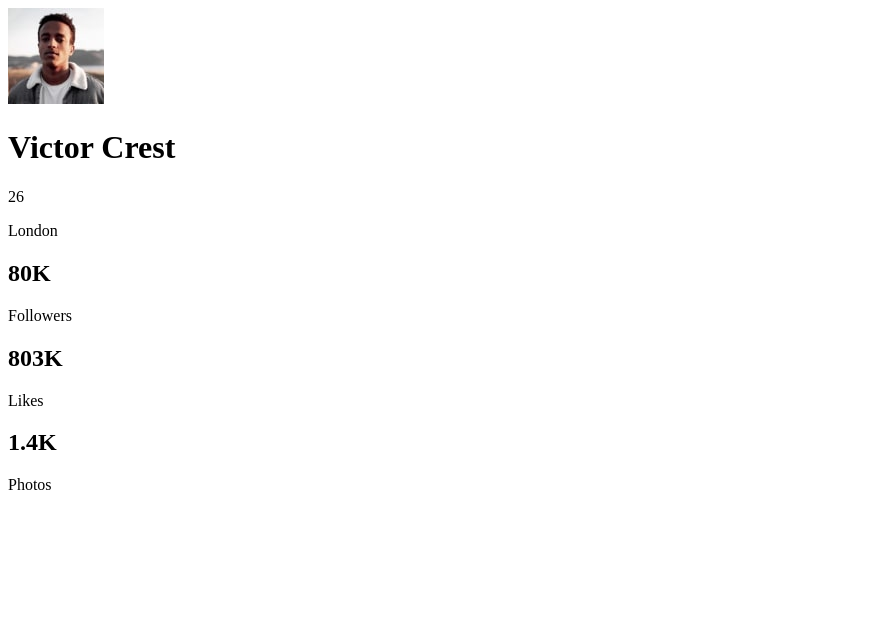
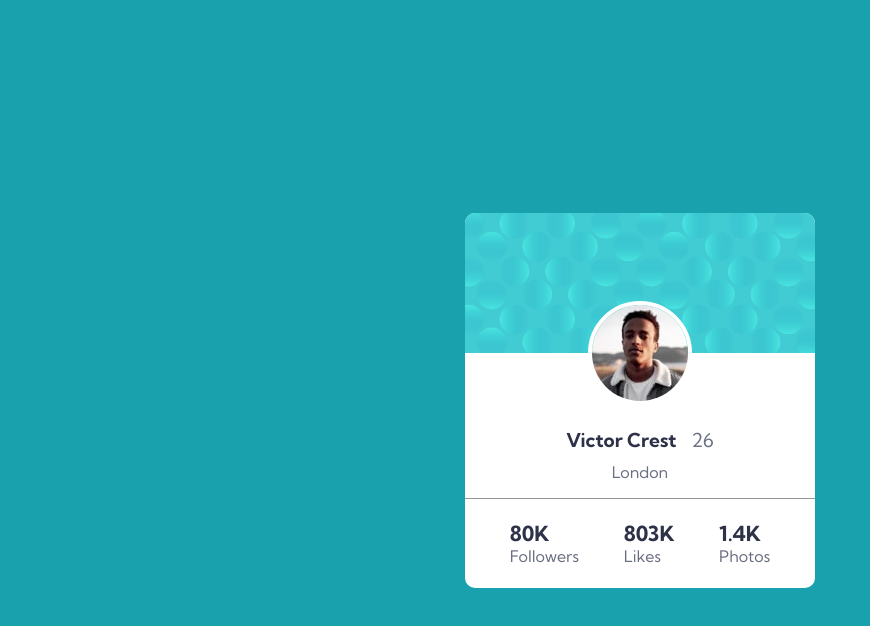
Before and after one commit to mohamedkhaled4053/Profile-card-component, a plain HTML site: page index.html in a window 1280 px wide. Shown: the whole page, without its empty margins (0-870 px from the left). Drawn offline with Linux system fonts and the light colour scheme.

Commit message:
add CSS code

```diff
--- a/css/style.css
+++ b/css/style.css
@@ -0,0 +1,86 @@
+*{
+    margin: 0;
+    padding: 0;
+    box-sizing: border-box;
+}
+
+body{
+    display: flex;
+    height: 100vh;
+    background-color: hsl(185, 75%, 39%);
+    font-family: 'kumbh sans';
+}
+
+h1,h2{
+    color: hsl(229, 23%, 23%);
+}
+
+p,span{
+    color: hsl(227, 10%, 46%)
+}
+
+main{
+    margin: auto;
+    background-color: white;
+    max-width: 90%;
+    width: 350px;
+    border-radius: 10px;
+    overflow:hidden;
+}
+
+.top{
+    background-image: url(../images/bg-pattern-card.svg);
+    height: 140px;
+    position: relative;
+}
+
+.top img{
+    border-radius: 50%;
+    position: absolute;
+    bottom: 0;
+    left: 50%;
+    transform: translateX(-50%) translateY(50%);
+    border: solid white 4px;
+}
+
+.center{
+    height: 145px;
+    display: flex;
+    flex-direction: column;
+    align-items: center;
+}
+
+.name{
+    display: flex;
+    justify-content: space-between;
+    margin-top: 75px;
+}
+
+h1,.name span{
+    font-size: 1.2em;
+}
+
+.name span{
+    margin-left: 15px;
+}
+
+.center p {
+    margin-top: 10px;
+}
+
+.bottom{
+    height: 90px;
+    border-top: solid hsl(0, 0%, 59%) 1px;
+    display: flex;
+    align-items: center;
+}
+
+.status{
+    display: flex;
+    justify-content: space-evenly;
+    width: 100%;
+}
+
+h2{
+    font-size: 1.3em;
+}
--- a/index.html
+++ b/index.html
@@ -30,7 +30,7 @@
 			<p>London</p>
 		</div>
 
-		<v class="bottom">
+		<div class="bottom">
 
 			<div class="status">
 				<div class="stat">
```
Also changed, not shown: 1 other file.
